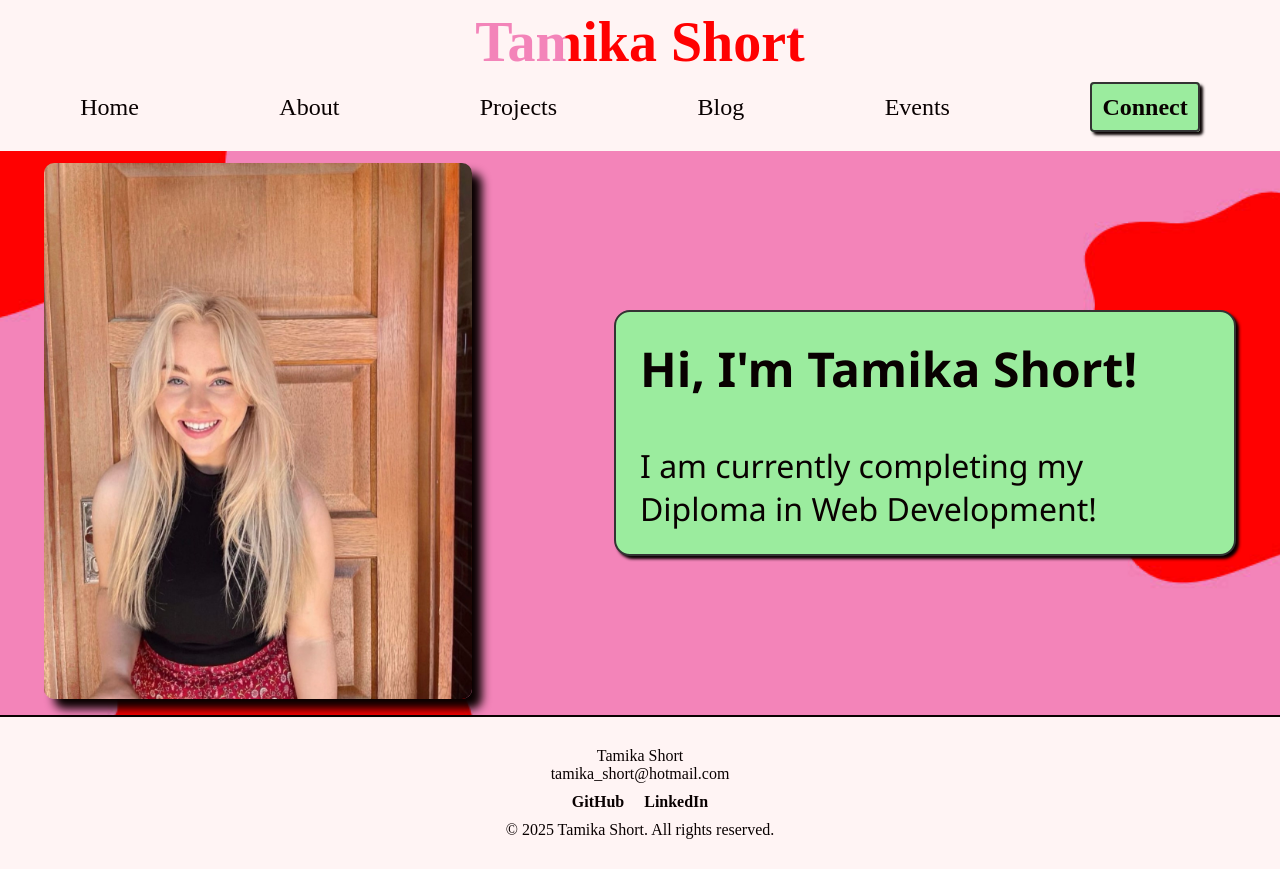
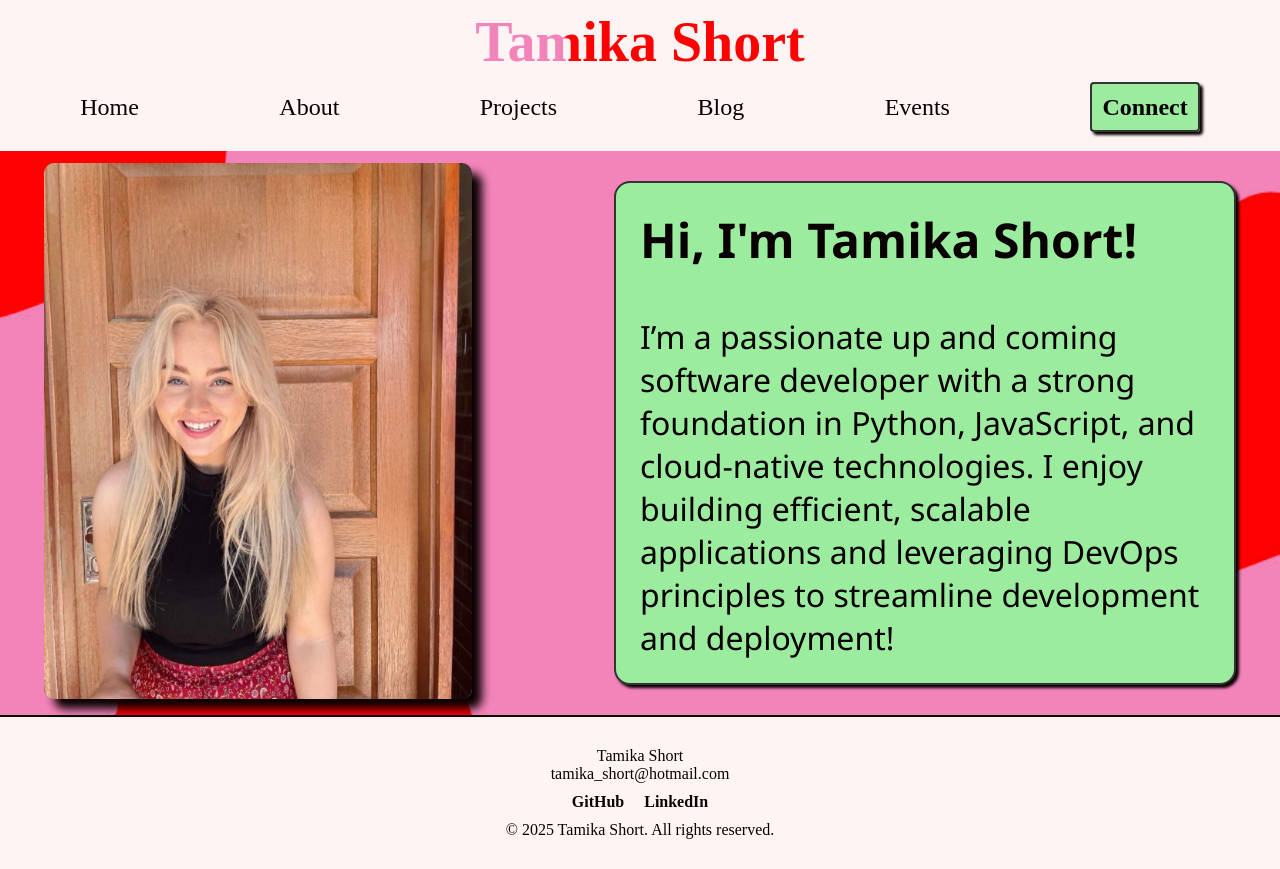
Before and after one commit to tshort11/portfolio, a plain HTML site: page index.html in a window 1280 px wide. Drawn offline with Linux system fonts and the light colour scheme.

Commit message:
index update

```diff
--- a/index.html
+++ b/index.html
@@ -29,7 +29,7 @@
       </div>
       <div class="intro">
         <h2>Hi, I'm Tamika Short!</h2><br>
-        <p>I am currently completing my Diploma in Web Development!</p>
+        <p>I’m a passionate up and coming software developer with a strong foundation in Python, JavaScript, and cloud-native technologies. I enjoy building efficient, scalable applications and leveraging DevOps principles to streamline development and deployment!</p>
       </div> <div class="container">
     </div>
   </main>
```
